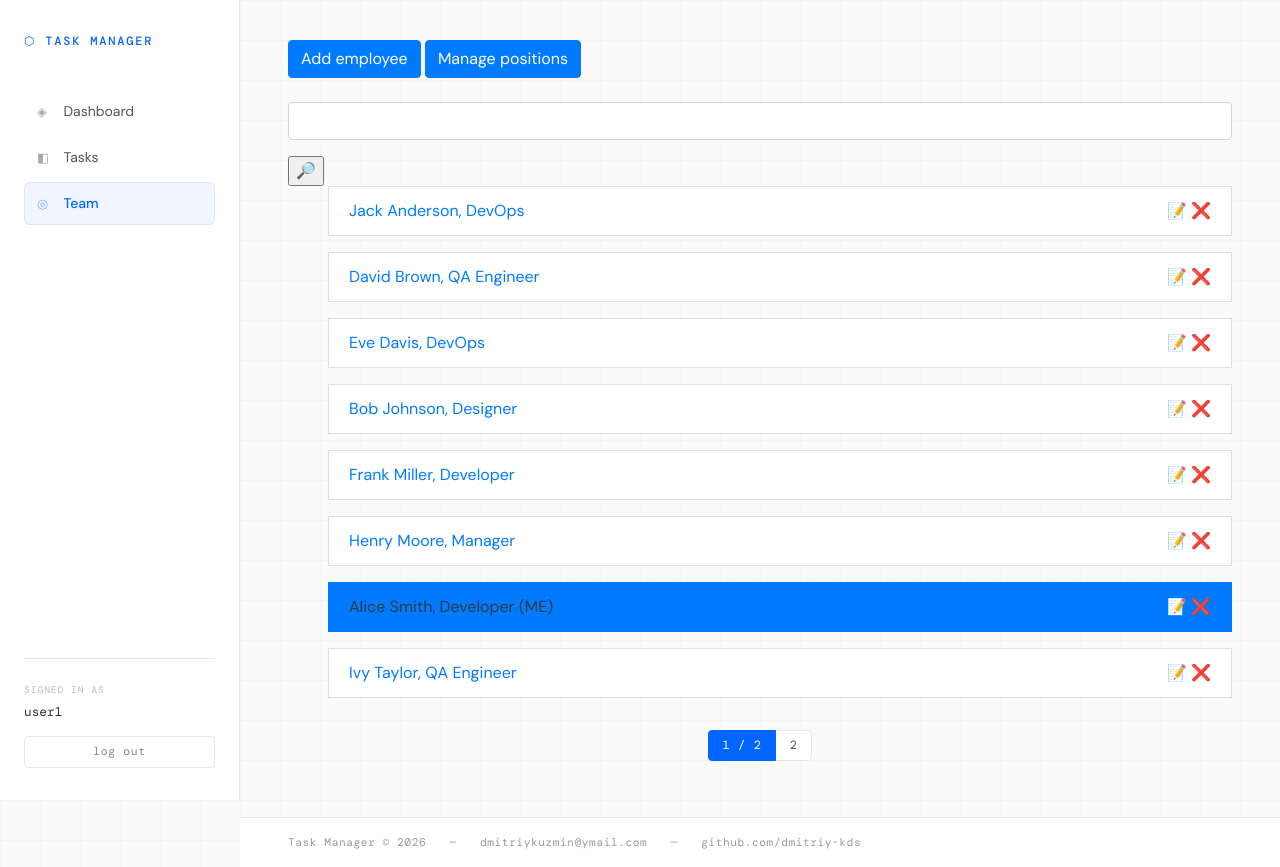
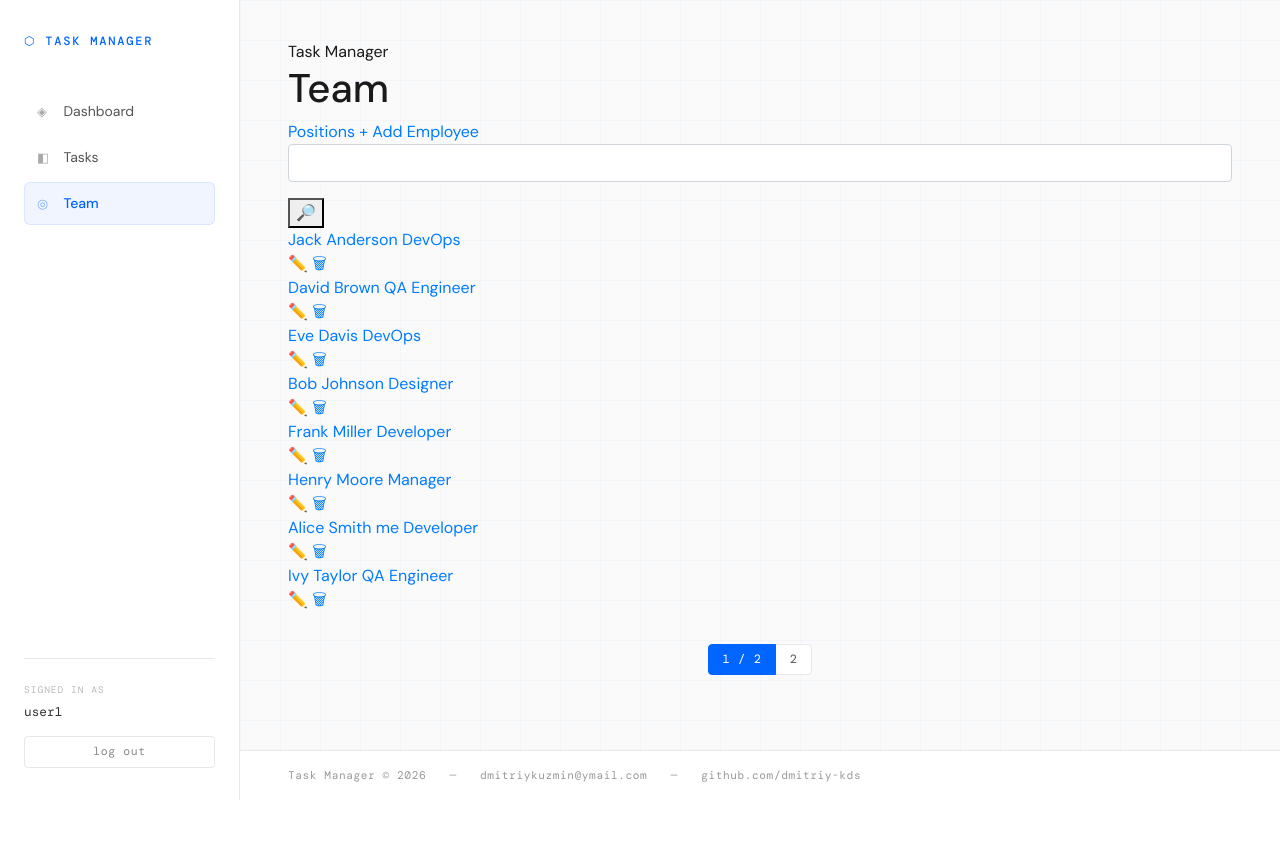
Before and after one commit to dmitriy-kds/it-company, a Django app: page /workers/ in a window 1280 px wide. After the commit the page ends 800 px from the top, so only its background shows below. Run offline with Django 5.2, Linux system fonts and the light colour scheme; a user stored in the database is signed in; data comes from the database, SQL or seed files in the repository; some libraries are stand-ins or nearby versions; some web fonts are replaced.

Commit message:
feat: Style up worker list page

```diff
--- a/templates/task_manager/worker_list.html
+++ b/templates/task_manager/worker_list.html
@@ -1,31 +1,50 @@
 {% extends "base.html" %}
 {% load crispy_forms_filters %}
 
+{% block title %}<title>Team — Task Manager</title>{% endblock %}
+
 {% block content %}
-  <a class="btn btn-primary" href="{% url 'task_manager:worker-create' %}">Add employee</a>
-  <a class="btn btn-primary" href="{% url 'task_manager:position-list' %}">Manage positions</a>
-  <br>
-  <br>
+
+<div class="page-header">
+  <div>
+    <div class="page-label">Task Manager</div>
+    <h1 class="page-title">Team</h1>
+  </div>
+  <div class="page-actions">
+    <a href="{% url 'task_manager:position-list' %}" class="btn-secondary-action">Positions</a>
+    <a href="{% url 'task_manager:worker-create' %}" class="btn-primary-action">+ Add Employee</a>
+  </div>
+</div>
+
+<div class="search-bar">
   <form action="" method="GET">
     {{ search_form|crispy }}
-    <input type="submit" value="🔎">
+    <button type="submit" class="search-submit">🔎</button>
   </form>
+</div>
+
+<div class="list-card">
   {% for worker in worker_list %}
-    <ul>
-      <li class="list-group-item d-flex {% if user == worker %}active{% endif %} justify-content-between align-items-center">
-        <a href="{% url 'task_manager:worker-detail' pk=worker.pk%}"
-        class="{% if user == worker %}text-dark{% endif %}">
-          {{ worker.first_name }} {{ worker.last_name }}, {{ worker.position }}
+    <div class="list-row {% if worker == user %}list-row-highlight{% endif %}">
+      <a href="{% url 'task_manager:worker-detail' pk=worker.pk %}" class="list-row-main">
+        <span class="list-row-name">
+          {{ worker.first_name }} {{ worker.last_name }}
           {% if worker == user %}
-            (ME)
+            <span class="me-badge">me</span>
           {% endif %}
-        </a>
-        <span>
-          <a class="text-decoration-none" href="{% url 'task_manager:worker-update' pk=worker.pk%}">📝</a>
-          <a class="text-decoration-none" href="{% url 'task_manager:worker-delete' pk=worker.pk%}">❌</a>
         </span>
-      </li>
-    </ul>
+        <span class="list-row-meta">{{ worker.position|default:"No position" }}</span>
+      </a>
+      <div class="list-row-actions">
+        <a href="{% url 'task_manager:worker-update' pk=worker.pk %}" class="row-action-btn" title="Edit">✏️</a>
+        <a href="{% url 'task_manager:worker-delete' pk=worker.pk %}" class="row-action-btn" title="Delete">🗑</a>
+      </div>
+    </div>
+  {% empty %}
+    <div class="list-empty">No employees found.</div>
   {% endfor %}
-  {% include "includes/pagination.html" %}
+</div>
+
+{% include "includes/pagination.html" %}
+
 {% endblock %}
```
